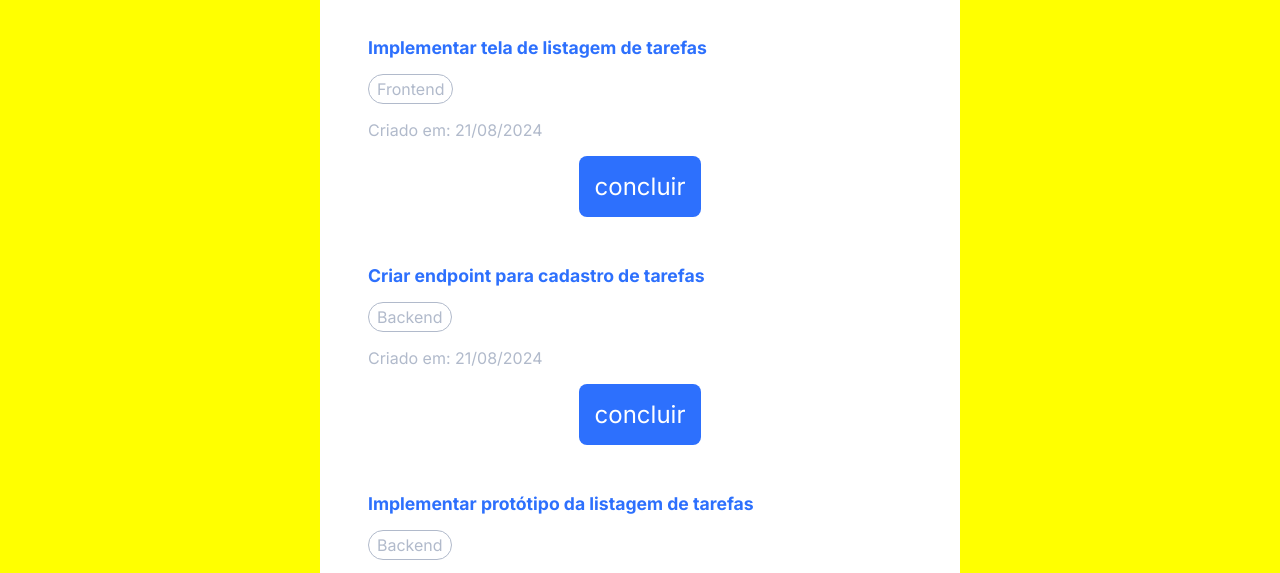
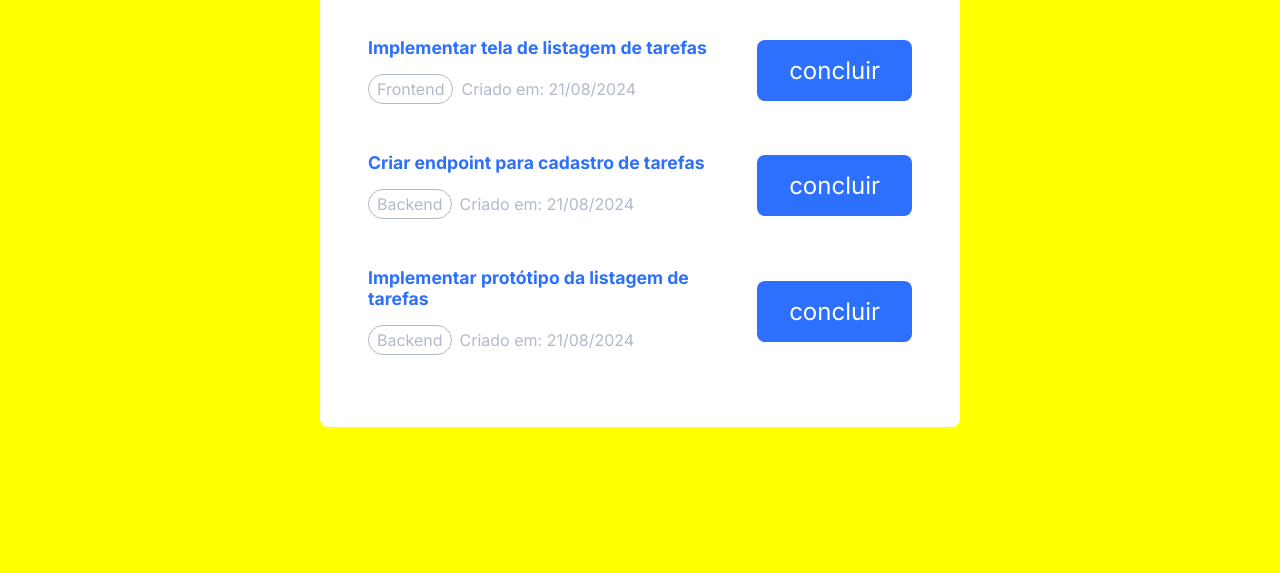
Before and after one commit to KennedyRamos/RID117585_Desafio03, a plain HTML site: page index.html in a window 1280 px wide. Shown: the part 212-785 px from the top of the page. Drawn offline with Linux system fonts and the light colour scheme.

Commit message:
ajustando a responsividade do Todo

```diff
--- a/assets/css/components/todo-list.css
+++ b/assets/css/components/todo-list.css
@@ -1,7 +1,17 @@
+li, .divInfo, .divDetalhes{
+    display: grid;
+}
+
+li, .divInfo{
+    gap: 1rem;
+}
+
 li{
     padding: 1.5rem 2rem;
-    display: grid;
-    gap: 1rem;
+}
+
+.divDetalhes{
+    gap: .5rem;
 }
 
 .titulo-tarefa{
@@ -24,7 +34,7 @@ li{
     font-size: 1.5rem;
     background-color: #2D70FD;
     margin: auto;
-    padding: 1rem;
+    padding: 1rem 2rem;
     border-radius: .5rem;
     border: none;
     color: #fff;
@@ -33,3 +43,23 @@ li{
 .icone-check{
     height: 3rem;
 }
+
+@media (min-width: 1024px){
+    li, .divDetalhes{
+        width: 100%;
+        display: flex;
+        align-items: center;
+    }
+
+    li{
+        justify-content: space-between;
+    }
+
+    .etiqueta, .data{
+        margin: 0;
+    }
+
+    .btn-concluir{
+        margin: 0;
+    }
+}
--- a/assets/css/index.css
+++ b/assets/css/index.css
@@ -12,7 +12,7 @@
 
 .container{
     background-color: #ff0;
-    height: 100%;
+    min-height: 100vh;
     padding: 1rem;
 }
 
--- a/assets/js/main.js
+++ b/assets/js/main.js
@@ -44,6 +44,8 @@ function criarTarefa() {
     const marcador = document.createElement('p');
     const dataCriacao = document.createElement('p');
     const checked = document.createElement('button');
+    const divInfo = document.createElement('div');
+    const divDetalhes = document.createElement('div');
 
     checked.type = 'button'
 
@@ -56,10 +58,17 @@ function criarTarefa() {
     marcador.className = 'etiqueta';
     dataCriacao.className = 'data';
     checked.className = 'btn-concluir';
+    divInfo.className = 'divInfo';
+    divDetalhes.className = 'divDetalhes'
+
+    divInfo.appendChild(titleTarefa);
+    divInfo.appendChild(divDetalhes);
+    divDetalhes.appendChild(marcador);
+    divDetalhes.appendChild(dataCriacao);
 
     checked.addEventListener("click", tarefaConcluida);
 
-    item.append(titleTarefa, marcador, dataCriacao, checked);
+    item.append(divInfo, checked);
     lista.append(item);
 
     document.getElementById('descricao').value = "";
@@ -75,6 +84,8 @@ window.onload = () => {
         const marcador = document.createElement('p');
         const dataCriacao = document.createElement('p');
         const checked = document.createElement('button');
+        const divInfo = document.createElement('div');
+        const divDetalhes = document.createElement('div');
 
         checked.type = 'button'
 
@@ -86,11 +97,18 @@ window.onload = () => {
         titleTarefa.className = 'titulo-tarefa';
         marcador.className = 'etiqueta';
         dataCriacao.className = 'data';
-        checked.className = 'btn-concluir'
+        checked.className = 'btn-concluir';
+        divInfo.className = 'divInfo';
+        divDetalhes.className = 'divDetalhes'
+
+        divInfo.appendChild(titleTarefa);
+        divInfo.appendChild(divDetalhes);
+        divDetalhes.appendChild(marcador);
+        divDetalhes.appendChild(dataCriacao);
 
         checked.addEventListener("click", tarefaConcluida)
 
-        item.append(titleTarefa, marcador, dataCriacao, checked);
+        item.append(divInfo, checked);
         lista.append(item)
     })
 }
```
